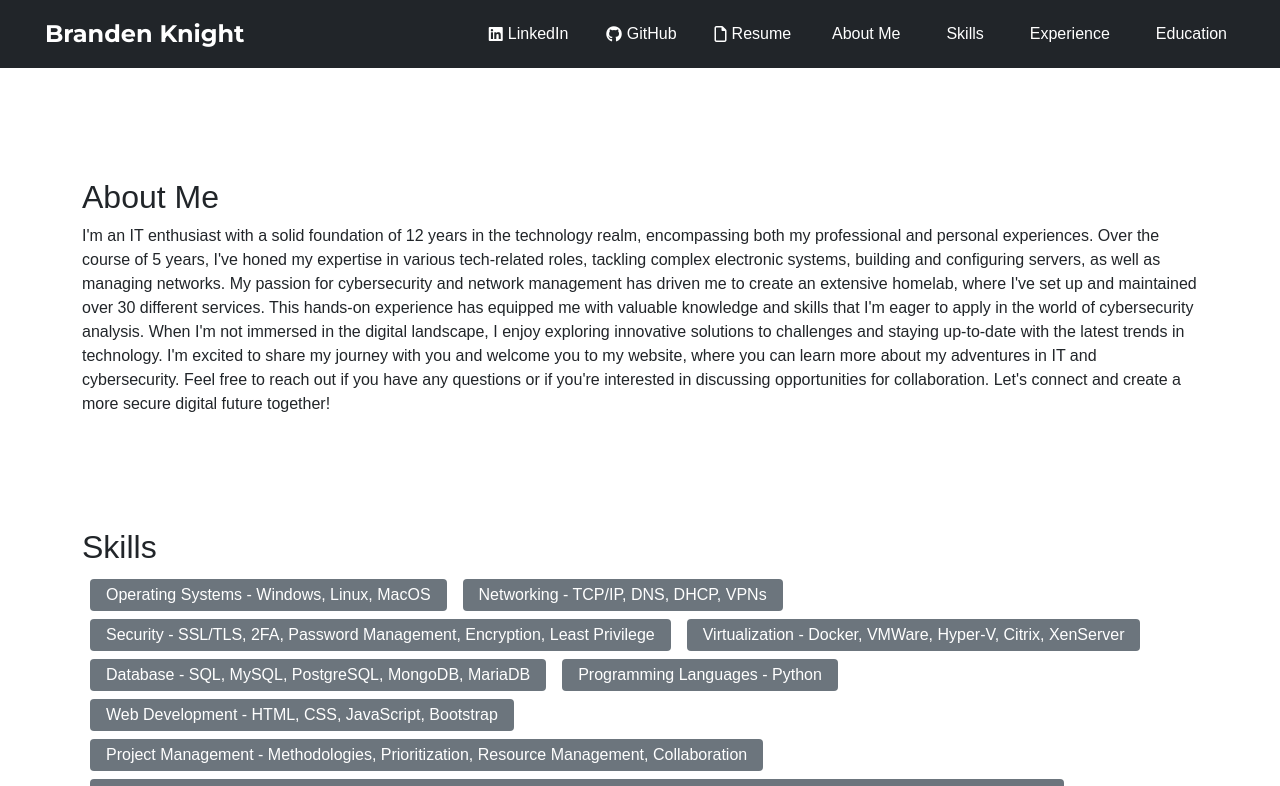
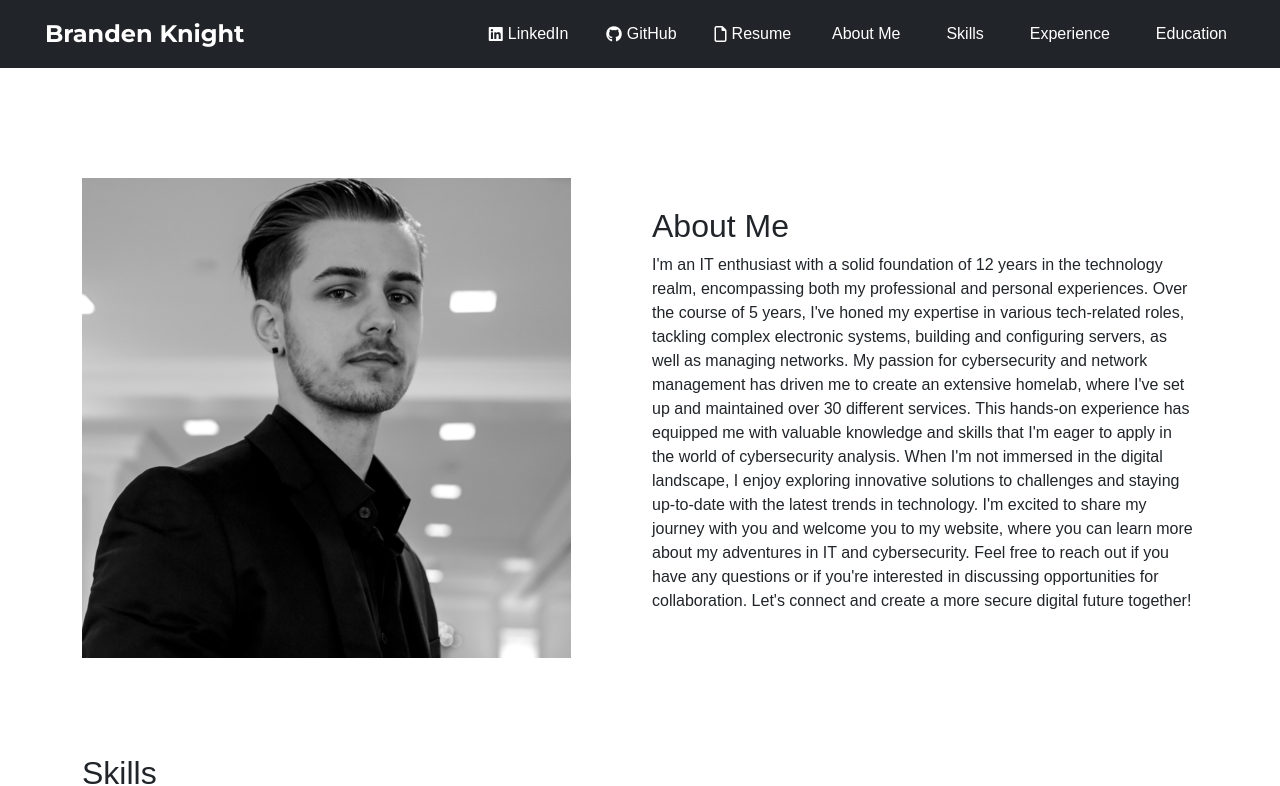
Before and after one commit to BrandenBKnight/Resume-Site, a React app: page / in a window 1280 px wide. Shown: the top 786 px of the page. Built offline with nearby package versions, Linux system fonts and the light colour scheme; a web font is replaced by a local one.

Commit message:
About me section styling updated

```diff
--- a/package.json
+++ b/package.json
@@ -24,8 +24,10 @@
     "@babel/preset-react": "^7.18.6",
     "babel-loader": "^9.1.2",
     "css-loader": "^6.7.3",
+    "file-loader": "^6.2.0",
     "html-webpack-plugin": "^5.5.0",
     "style-loader": "^3.3.2",
+    "url-loader": "^4.1.1",
     "webpack": "^5.77.0",
     "webpack-cli": "^5.0.1",
     "webpack-dev-server": "^4.13.1"
--- a/public/css/styles.css
+++ b/public/css/styles.css
@@ -144,3 +144,14 @@ body {
 .education-container {
   padding-bottom: 78px !important;
 }
+
+.about-image {
+  object-fit: cover;
+  height: 100%;
+}
+
+.about-content {
+  display: flex;
+  flex-direction: column;
+  justify-content: center;
+}
--- a/src/components/About.js
+++ b/src/components/About.js
@@ -1,8 +1,18 @@
 import React from "react";
+import profilePicture from "../img/profile.png";
 
 const About = () => {
   return (
-    <section id="About" className="container py-5 about-container">
+    <section id="About" className="container py-5">
+      <div className="row">
+        <div className="col-md-6">
+          <img
+            src={profilePicture}
+            alt="Branden Knight"
+            className="img-fluid about-image"
+          />
+        </div>
+        <div className="col-md-6 about-content">
           <h2>About Me</h2>
           <p>
             I'm an IT enthusiast with a solid foundation of 12 years in the
@@ -10,19 +20,21 @@ const About = () => {
             experiences. Over the course of 5 years, I've honed my expertise in
             various tech-related roles, tackling complex electronic systems,
             building and configuring servers, as well as managing networks. My
-        passion for cybersecurity and network management has driven me to create
-        an extensive homelab, where I've set up and maintained over 30 different
-        services. This hands-on experience has equipped me with valuable
-        knowledge and skills that I'm eager to apply in the world of
-        cybersecurity analysis. When I'm not immersed in the digital landscape,
-        I enjoy exploring innovative solutions to challenges and staying
-        up-to-date with the latest trends in technology. I'm excited to share my
-        journey with you and welcome you to my website, where you can learn more
-        about my adventures in IT and cybersecurity. Feel free to reach out if
-        you have any questions or if you're interested in discussing
-        opportunities for collaboration. Let's connect and create a more secure
-        digital future together!
+            passion for cybersecurity and network management has driven me to
+            create an extensive homelab, where I've set up and maintained over
+            30 different services. This hands-on experience has equipped me with
+            valuable knowledge and skills that I'm eager to apply in the world
+            of cybersecurity analysis. When I'm not immersed in the digital
+            landscape, I enjoy exploring innovative solutions to challenges and
+            staying up-to-date with the latest trends in technology. I'm excited
+            to share my journey with you and welcome you to my website, where
+            you can learn more about my adventures in IT and cybersecurity. Feel
+            free to reach out if you have any questions or if you're interested
+            in discussing opportunities for collaboration. Let's connect and
+            create a more secure digital future together!
           </p>
+        </div>
+      </div>
     </section>
   );
 };
--- a/webpack.config.js
+++ b/webpack.config.js
@@ -16,6 +16,17 @@ module.exports = {
           loader: "babel-loader",
         },
       },
+      {
+        test: /\.(png|jpg|gif|svg)$/,
+        use: [
+          {
+            loader: "url-loader",
+            options: {
+              limit: 8192,
+            },
+          },
+        ],
+      },
     ],
   },
   plugins: [
```
Also changed, not shown: src/img/profile.png (renamed from public/img/profile.png), 1 other file (tests, documents, lock files or other folders). Lines whose indentation alone changed are shown as unchanged.
